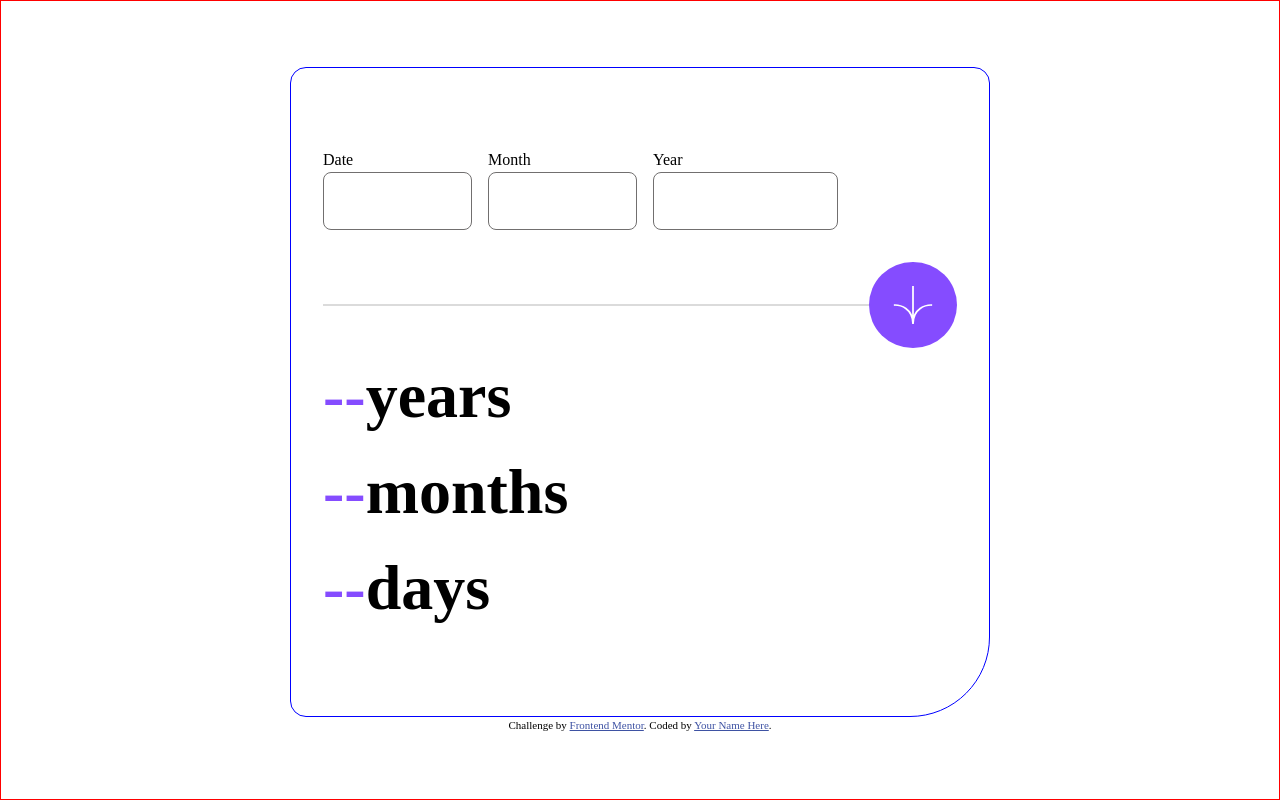
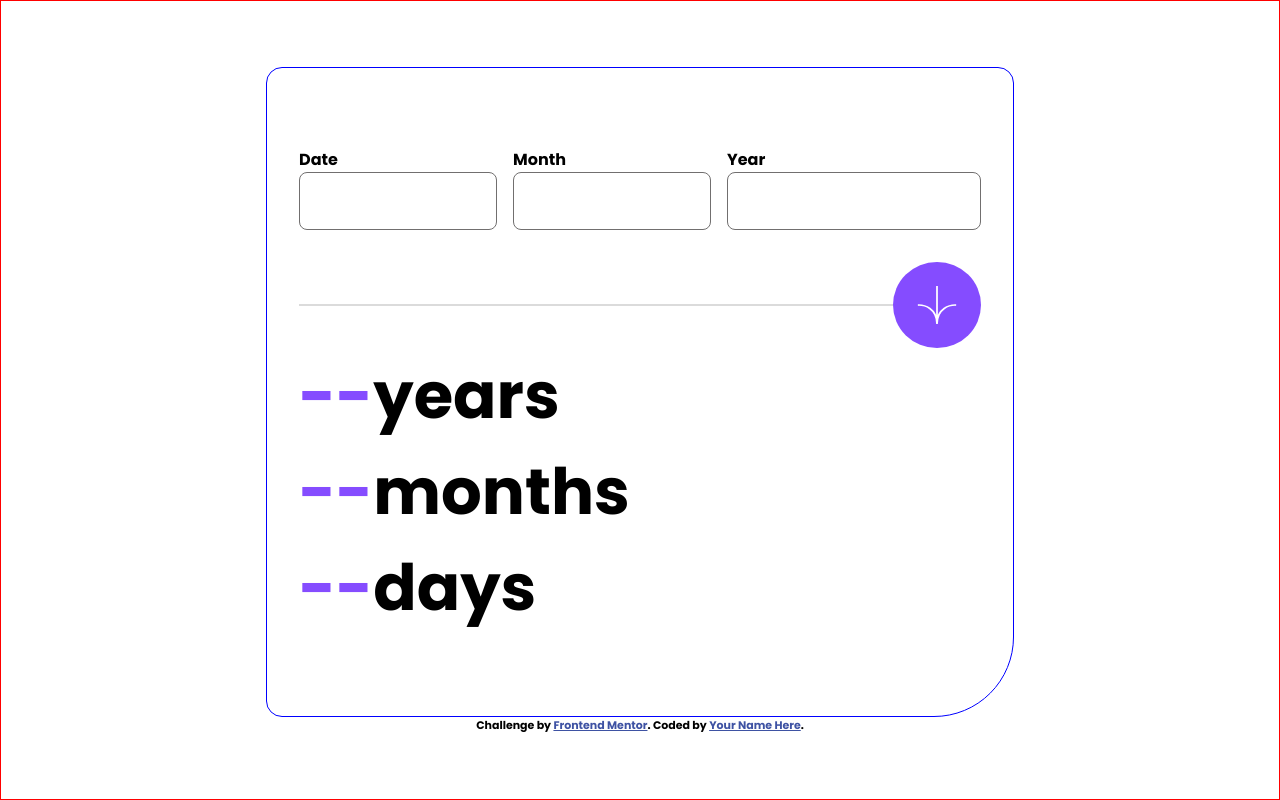
Before and after one commit to SerPet-eng/Age-Calculator-App, a React (Vite) app: page / in a window 1280 px wide. Built offline with nearby package versions, Linux system fonts and the light colour scheme.

Commit message:
Adding default font-family🛠️➕
 - Adding font-family in the style file

```diff
--- a/src/css/style.css
+++ b/src/css/style.css
@@ -210,4 +210,8 @@ body {
   font-family: "Poppins", sans-serif;
   font-weight: 800;
   font-style: italic;
+}
+
+body {
+  font-family: "Poppins", Arial, Helvetica, sans-serif;
 }/*# sourceMappingURL=style.css.map */
--- a/src/scss/style.scss
+++ b/src/scss/style.scss
@@ -7,3 +7,7 @@
 
 /**-- FOR VARIABLES --**/
 @import './variables/variables.scss';
+
+body {
+  font-family: 'Poppins', Arial, Helvetica, sans-serif;
+}
```
Also changed, not shown: 1 other file (tests, documents, lock files or other folders).
